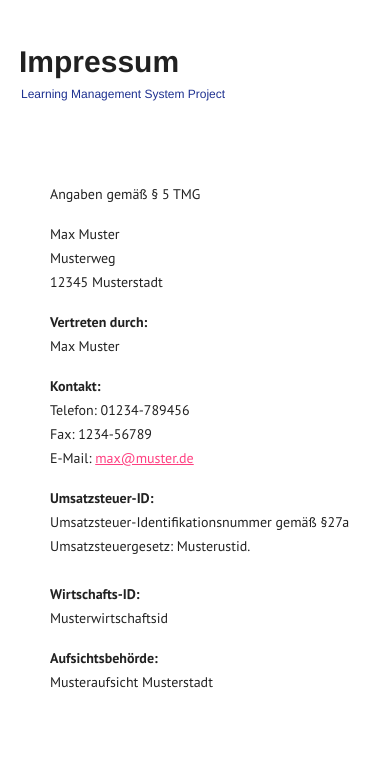
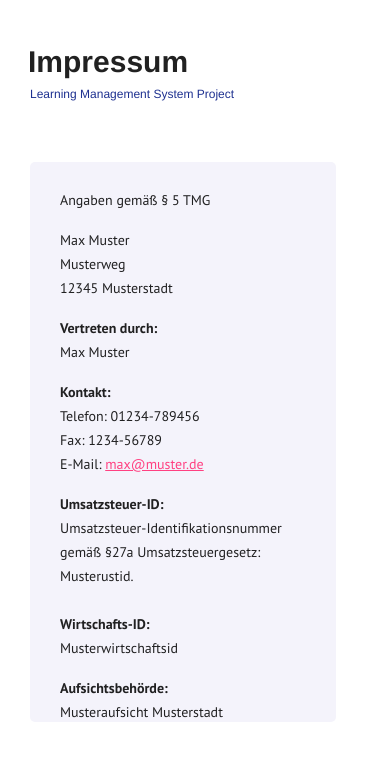
Before and after one commit to Marina240490/Join, a website: page impressum.html in a window 390 px wide. Shown: the part 63-820 px from the top of the page. Drawn offline with nearby package versions, Linux system fonts and the light colour scheme.

Commit message:
impressum responsive

```diff
--- a/impressum.css
+++ b/impressum.css
@@ -1,6 +1,40 @@
+/** Headings from Backlog*/
+
+.header-backlog {
+    padding: 20px;
+    margin-left: 17px;
+    margin-top: 18px;
+    margin-bottom: -20px;
+}
+
+.title-backlog {
+    font-size: 30px;
+    font-weight: bold;
+    margin-top: 17px;
+    margin-bottom: -10px;
+    margin-left: -9px;
+}
+
+.p-backlog {
+    font-size: 12px;
+    color: rgb(30, 49, 144);
+    margin-left: -7px;
+    margin-bottom: 10;
+    }
+
+
 .impressum-div {
     margin-left: 50px;
     font-family: 'PT Sans', sans-serif;
+    background-color: rgb(244, 243, 251);
+    padding-left: 30px;
+    padding-right: 30px;
+    padding-top: 30px;
+    border-radius: 5px;
+    margin-left: 30px;
+    margin-top: 40px;
+    margin-right: 30px;
+    width: 600px;
 }
 
 .impressum-animation {
@@ -114,6 +148,23 @@
     }
 }
 
+/* 560 px 480 px 430 px 412 px 380 px 321 px 281 */
+
+@media (max-width: 670px) {
+    .impressum-div {
+    font-family: 'PT Sans', sans-serif;
+    background-color: rgb(244, 243, 251);
+    padding-left: 30px;
+    padding-right: 30px;
+    padding-top: 26px;
+    border-radius: 5px;
+    margin-left: 30px;
+    margin-top: 40px;
+    margin-right: 30px;
+   width: 80%;
+}
+}
+
 @media (max-width: 610px) {
     .show-mobilemenu {
         height: 200px;
@@ -131,6 +182,10 @@
     .show-mobilemenu {
         width: 450px;
     }
+
+    .impressum-div {
+    width: 500px;
+    height: 534px;
 }
 
 @media (max-width: 480px) {
@@ -141,12 +196,18 @@
     .show-mobilemenu {
         width: 350px;
     }
+
+    .impressum-div {
+    width: 77%;
 }
 
 @media (max-width: 430px) {
     .logo-pic {
         margin-right: 280px;
     }
+
+    .impressum-div {
+        width: 67%;
 }
 
 @media (max-width: 412px) {
@@ -157,18 +218,30 @@
     .show-mobilemenu {
         width: 300px;
     }
+
+    .impressum-div {
+        width: 63%;
+}
 }
 
 @media (max-width: 380px) {
     .logo-pic {
         margin-right: 200px;
     }
+
+    .impressum-div {
+        width: 57%;
+}
 }
 
 @media (max-width: 321px) {
     .show-mobilemenu {
         width: 250px;
     }
+
+    .impressum-div {
+        width: 52%;
+}
 }
 
 @media (max-width: 281px) {
--- a/impressum.html
+++ b/impressum.html
@@ -6,7 +6,6 @@
     <meta name="viewport" content="width=device-width, initial-scale=1.0">
 
     <link rel="stylesheet" href="board.css">
-    <link rel="stylesheet" href="backlog.css">
     <link rel="stylesheet" href="impressum.css">
 
 
```
